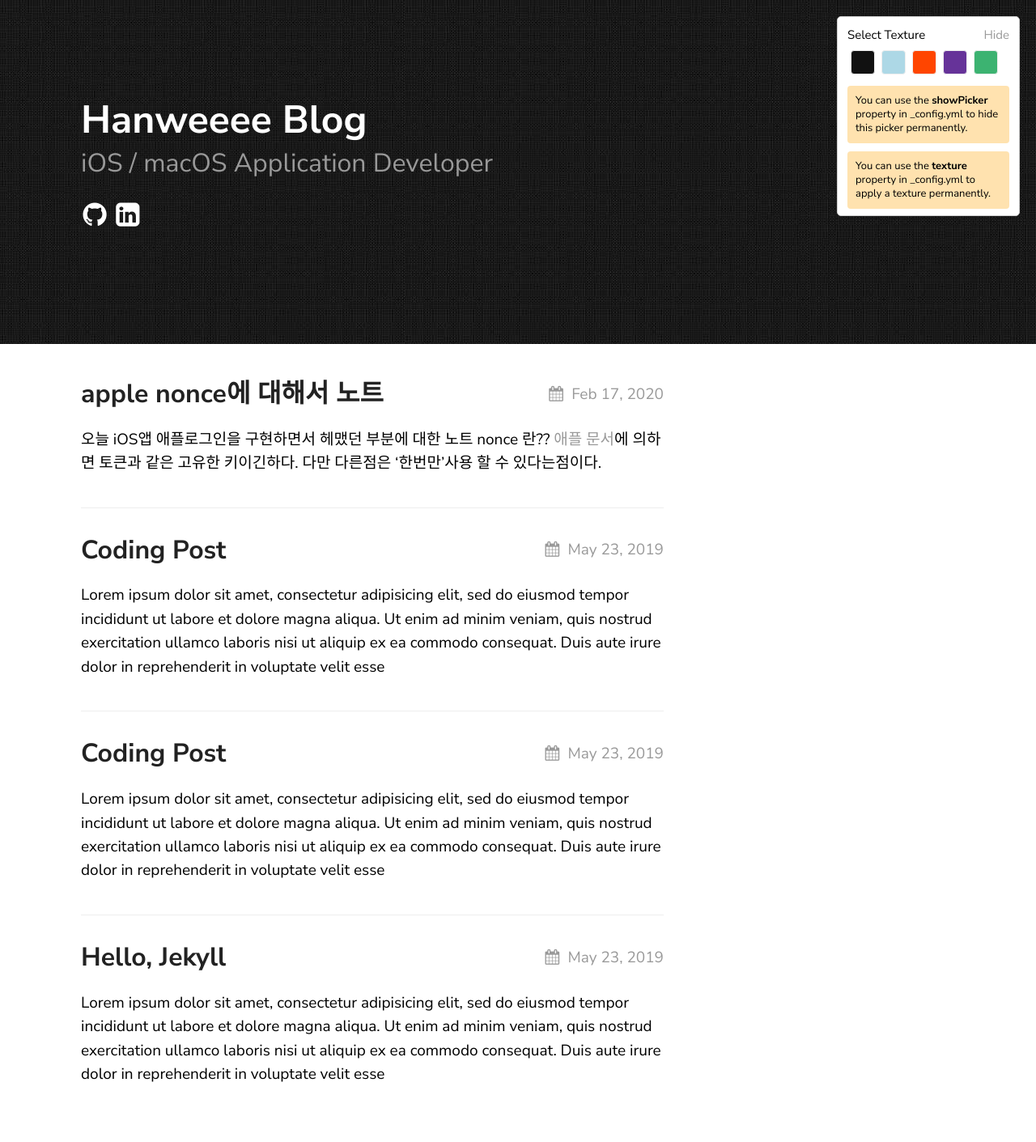
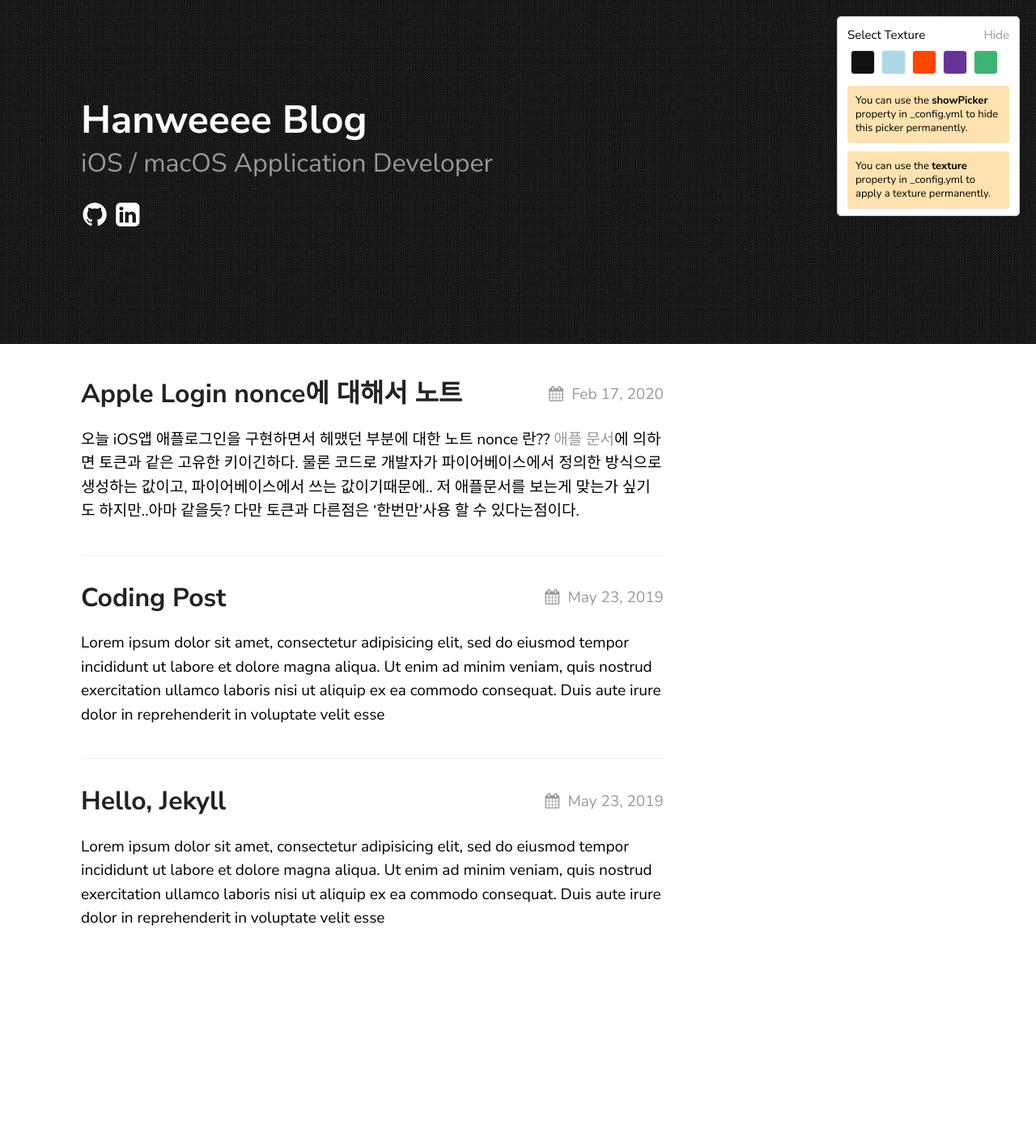
Before and after one commit to HanweeeeLee/HanweeeeLee.github.io, a Jekyll site: the page built from index.md, in a window 1280 px wide. Shown: the whole page at 81% size. Built offline with Jekyll 4.4.1, drawn with Linux system fonts in a browser that asks for light colours; after the commit the page ends 1219 px from its top, so only the background shows below that.

Commit message:
수정사항  - nonce

````diff
--- a/_posts/2020-02-17-nonce.markdown
+++ b/_posts/2020-02-17-nonce.markdown
@@ -1,14 +1,15 @@
 ---
 layout: post
-title:  "apple nonce에 대해서 노트"
-description: apple nonce.
+title:  "Apple Login nonce에 대해서 노트"
+description: Apple Login nonce.
 date:   2020-02-17 17:00:00 +0530
 categories: iOS Apple
 ---
 오늘 iOS앱 애플로그인을 구현하면서 헤맸던 부분에 대한 노트
 nonce 란??
 [애플 문서]에 의하면 토큰과 같은 고유한 키이긴하다.
-다만 다른점은 '한번만'사용 할 수 있다는점이다.
+물론 코드로 개발자가 파이어베이스에서 정의한 방식으로 생성하는 값이고, 파이어베이스에서 쓰는 값이기때문에.. 저 애플문서를 보는게 맞는가 싶기도 하지만..아마 같을듯?
+다만 토큰과 다른점은 '한번만'사용 할 수 있다는점이다.
 
 기존 애플 로그인시 인증을 하기위해 credential을 생성 할 때
 ```
--- a/_posts/2020-02-17-test-post.markdown
+++ /dev/null
@@ -1,32 +0,0 @@
----
-layout: post
-title:  "Coding Post"
-description: An example post which shows code rendering.
-date:   2019-05-23 21:03:36 +0530
-categories: Javascript NodeJS
----
-Lorem ipsum dolor sit amet, consectetur adipisicing elit, sed do eiusmod tempor incididunt ut labore et dolore magna aliqua. Ut enim ad minim veniam, quis nostrud exercitation ullamco laboris nisi ut aliquip ex ea commodo consequat. Duis aute irure dolor in reprehenderit in voluptate velit esse
-
-```javascript
-const express = require('express')
-const app = express()
-
-app.get('/', function (req, res) {
-  res.send('Hello World')
-})
-
-app.listen(3000)
-```
-
-Lorem ipsum dolor sit amet, consectetur adipisicing elit. Aliquam qui voluptatem excepturi nemo similique atque sapiente aperiam, dolorum deleniti! Esse quam perferendis temporibus nemo at molestias necessitatibus tenetur cupiditate sapiente. Lorem ipsum dolor sit amet, consectetur adipisicing elit. Nihil et voluptatibus non labore officiis assumenda, distinctio perspiciatis blanditiis nesciunt rerum molestias impedit fugiat nulla qui libero minima quasi! Libero, iure.
-
-```scss
-body {
-	font-family: 'Nunito Sans', sans-serif;
-	line-height: 1.5em;
-	margin: 0;
-	-webkit-font-smoothing: antialiased;
-	-moz-osx-font-smoothing: grayscale;
-}
-```
-Lorem ipsum dolor sit amet, consectetur adipisicing elit. Aliquam rerum, ratione impedit necessitatibus facere soluta odio repellat asperiores neque! Sunt iusto quia suscipit amet inventore eum, vel molestiae reiciendis alias.
````
